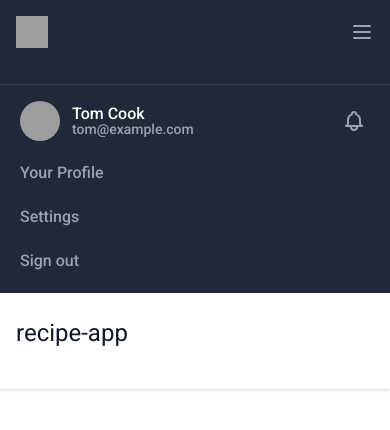
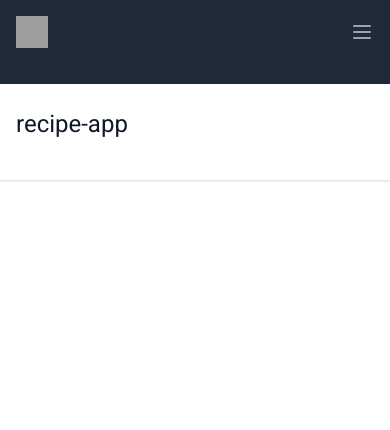
Before and after one commit to fourgates/recipe-app, an Angular app: page / in a window 390 px wide. Shown: the top 430 px of the page. Built offline with nearby package versions, Linux system fonts and the light colour scheme; grey boxes are pictures that could not be loaded; what @tailwindcss/typography would draw is missing.

Commit message:
fixed mobile user menu

```diff
--- a/src/app/app.component.html
+++ b/src/app/app.component.html
@@ -94,14 +94,14 @@
         <a [ngClass]="{'hidden': !showMenu, 'block': showMenu}" class="inactive-link" routerLink="/recipe" [routerLinkActive]="'active active-link'">Home</a>
         <a [ngClass]="{'hidden': !showMenu, 'block': showMenu}" class="inactive-link" routerLink="/search" [routerLinkActive]="'active active-link'">Search</a>
       </div>
-      <div class="pt-4 pb-3 border-t border-gray-700">
+      <div class="pt-4 pb-3 border-t border-gray-700" [ngClass]="{'hidden': !showMenu, 'block': showMenu}">
         <div class="flex items-center px-5">
-          <div class="flex-shrink-0">
-            <img class="h-10 w-10 rounded-full" src="https://images.unsplash.com/photo-1472099645785-5658abf4ff4e?ixlib=rb-1.2.1&ixid=eyJhcHBfaWQiOjEyMDd9&auto=format&fit=facearea&facepad=2&w=256&h=256&q=80" alt="">
+          <div class="flex-shrink-0" (click)="toggleUserNavbar()">
+            <img class="h-10 w-10 rounded-full" src="https://lh3.googleusercontent.com/ogw/ADGmqu8DuhUsltqdVmVYyiIqzd5V7nVGoO10slUdWTrh=s64-c-mo" alt="">
           </div>
           <div class="ml-3">
-            <div class="text-base font-medium leading-none text-white">Tom Cook</div>
-            <div class="text-sm font-medium leading-none text-gray-400">tom@example.com</div>
+            <div class="text-base font-medium leading-none text-white">Phillip</div>
+            <div class="text-sm font-medium leading-none text-gray-400">phillip@example.com</div>
           </div>
           <button class="ml-auto bg-gray-800 flex-shrink-0 p-1 rounded-full text-gray-400 hover:text-white focus:outline-none focus:ring-2 focus:ring-offset-2 focus:ring-offset-gray-800 focus:ring-white">
             <span class="sr-only">View notifications</span>
@@ -112,11 +112,11 @@
           </button>
         </div>
         <div class="mt-3 px-2 space-y-1">
-          <a href="#" class="block px-3 py-2 rounded-md text-base font-medium text-gray-400 hover:text-white hover:bg-gray-700">Your Profile</a>
+          <a [ngClass]="{'hidden': !showUserMenu, 'block': showUserMenu}" class="px-3 py-2 rounded-md text-base font-medium text-gray-400 hover:text-white hover:bg-gray-700">Your Profile</a>
 
-          <a href="#" class="block px-3 py-2 rounded-md text-base font-medium text-gray-400 hover:text-white hover:bg-gray-700">Settings</a>
+          <a [ngClass]="{'hidden': !showUserMenu, 'block': showUserMenu}" class="px-3 py-2 rounded-md text-base font-medium text-gray-400 hover:text-white hover:bg-gray-700">Settings</a>
 
-          <a href="#" class="block px-3 py-2 rounded-md text-base font-medium text-gray-400 hover:text-white hover:bg-gray-700">Sign out</a>
+          <a [ngClass]="{'hidden': !showUserMenu, 'block': showUserMenu}" class="px-3 py-2 rounded-md text-base font-medium text-gray-400 hover:text-white hover:bg-gray-700">Sign out</a>
         </div>
       </div>
     </div>
--- a/src/app/app.component.ts
+++ b/src/app/app.component.ts
@@ -9,6 +9,7 @@ import { ActivatedRoute, ActivationStart, Router } from '@angular/router';
 export class AppComponent implements OnInit{
   title = 'recipe-app';
   showMenu = false;
+  showUserMenu = false;
   constructor(private router: Router){}
   ngOnInit(): void {
     this.router.events.subscribe(e =>{
@@ -23,4 +24,7 @@ export class AppComponent implements OnInit{
   toggleNavbar(){
     this.showMenu = !this.showMenu;
   }
+  toggleUserNavbar(){
+    this.showUserMenu = !this.showUserMenu;
+  }
 }
```
